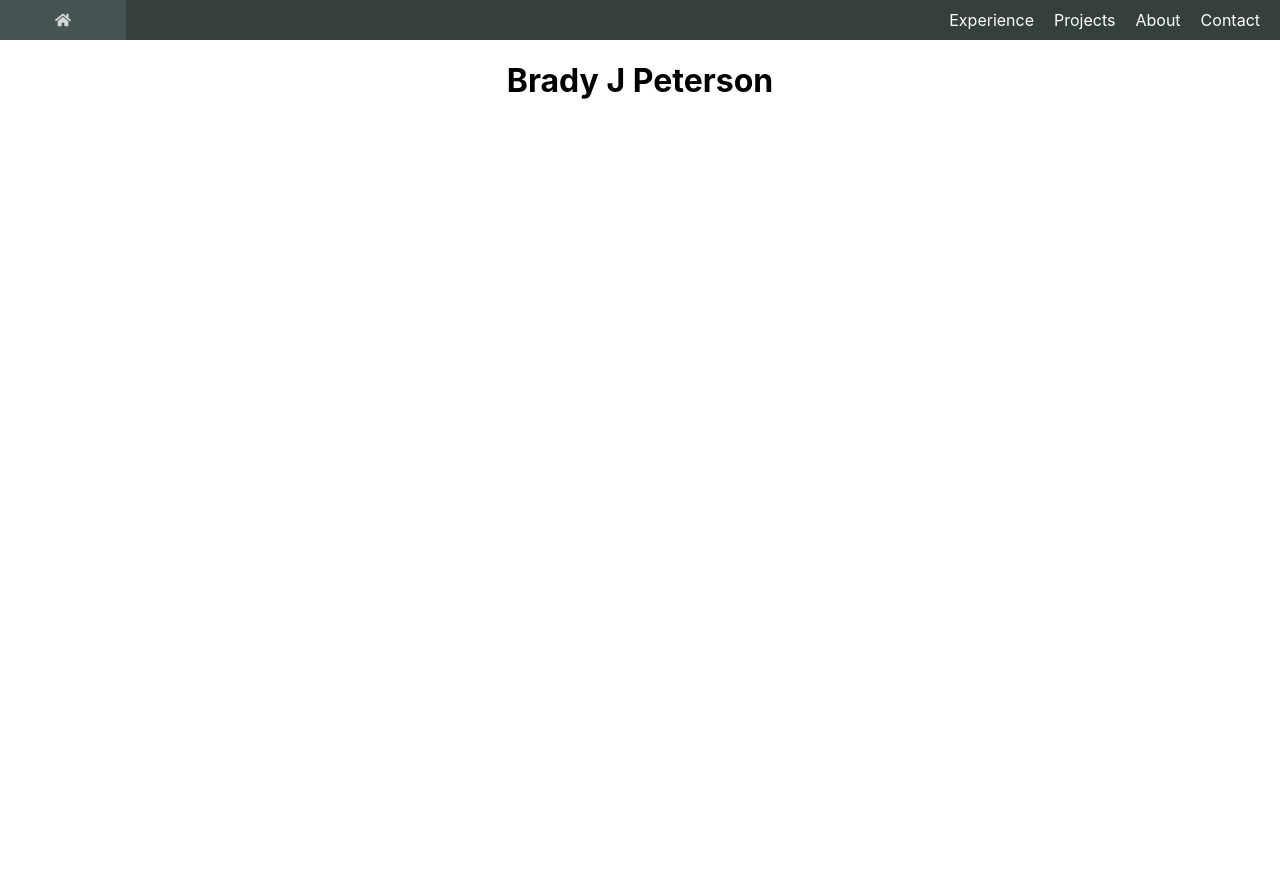
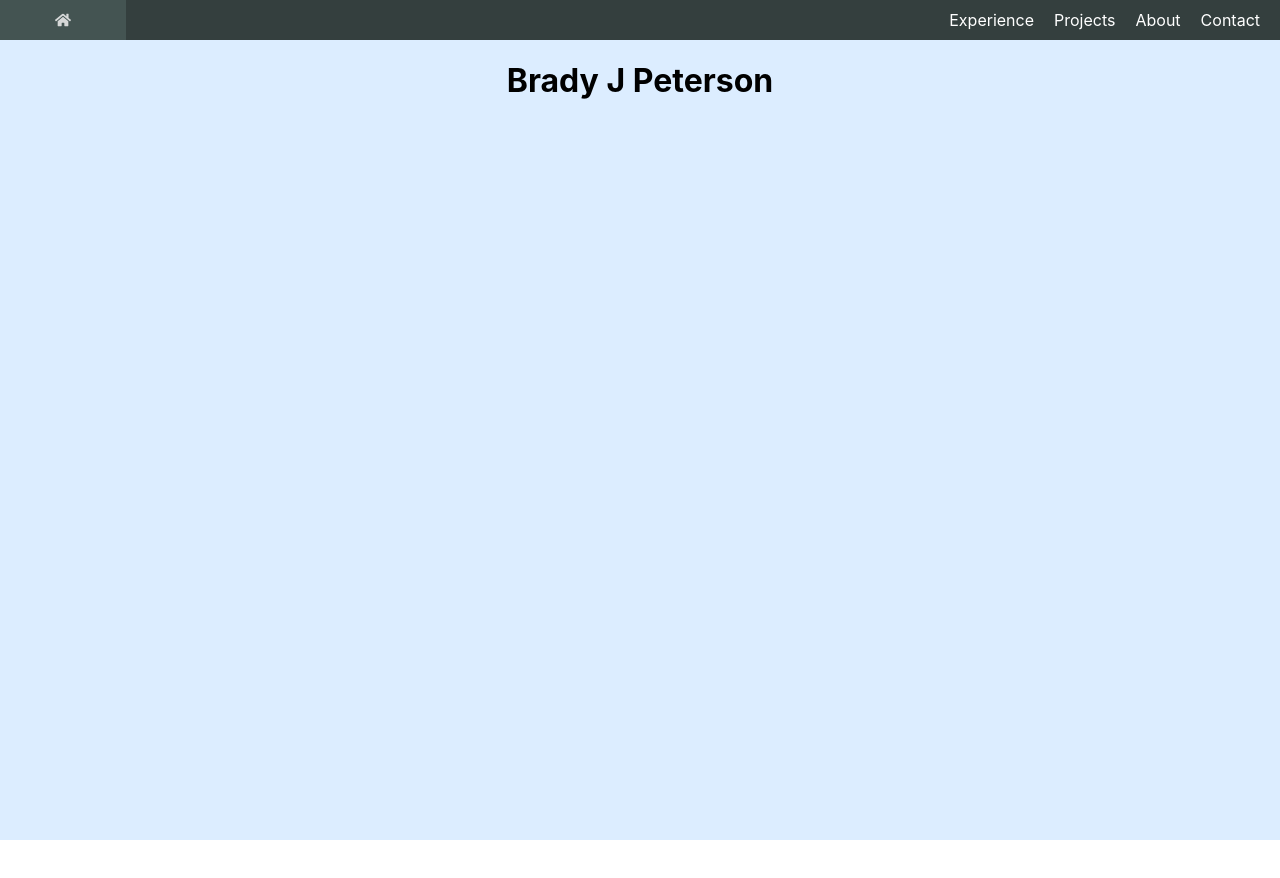
Before and after one commit to bpeterson1663/personal-portfolio, a React app: page / in a window 1280 px wide. Shown: the top 878 px of the page. Before the commit the page ends 800 px from the top, so only its background shows below. Built offline with nearby package versions, Linux system fonts and the light colour scheme.

Commit message:
feat(styles): add additional styling to page component and images

```diff
--- a/src/components/Common/Page/Page.styles.tsx
+++ b/src/components/Common/Page/Page.styles.tsx
@@ -1,8 +1,24 @@
 import { createUseStyles } from 'react-jss'
+import { Colors } from '../../../constants/colors'
 
 export const useStyles = createUseStyles({
   container: {
     display: 'flex',
+    flexFlow: 'row wrap',
+    width: '100%',
+    height: '100%',
+    backgroundColor: Colors.secondary,
+  },
+  header: {
+    width: '100%',
+    display: 'flex',
     justifyContent: 'center',
   },
+  subContainer: {
+    display: 'flex',
+    justifyContent: 'space-evenly',
+    flexFlow: 'row wrap',
+    width: '100%',
+    minHeight: '100%',
+  },
 })
--- a/src/components/Common/Page/Page.tsx
+++ b/src/components/Common/Page/Page.tsx
@@ -9,8 +9,10 @@ export const Page: React.FC<PageT> = ({ title, children }): JSX.Element => {
 
   return (
     <div className={classes.container}>
-      <h1>{title}</h1>
-      {children}
+      <div className={classes.header}>
+        <h1>{title}</h1>
+      </div>
+      <div className={classes.subContainer}>{children}</div>
     </div>
   )
 }
--- a/src/constants/colors.tsx
+++ b/src/constants/colors.tsx
@@ -1,6 +1,6 @@
 export const Colors = {
   primary: '#343f3e',
-  secondary: '#505a5b',
+  secondary: '#dcedff',
   tertiary: '#94b0da',
   white: '#fff',
   navHover: '#495a58',
--- a/src/index.css
+++ b/src/index.css
@@ -1,8 +1,16 @@
+html{
+  height: 100%;
+  margin: 0;
+}
 body {
   margin: 0;
+  height: 100%;
   font-family: -apple-system, BlinkMacSystemFont, 'Segoe UI', 'Roboto', 'Oxygen',
     'Ubuntu', 'Cantarell', 'Fira Sans', 'Droid Sans', 'Helvetica Neue',
     sans-serif;
   -webkit-font-smoothing: antialiased;
   -moz-osx-font-smoothing: grayscale;
   }
+  #root {
+    height: 100%;
+  }
--- /dev/null
+++ b/src/types/images.d.ts
@@ -0,0 +1 @@
+declare module '*.jpeg'
```
Also changed, not shown: src/images/profile.jpeg (added). Lines whose indentation alone changed are shown as unchanged.
